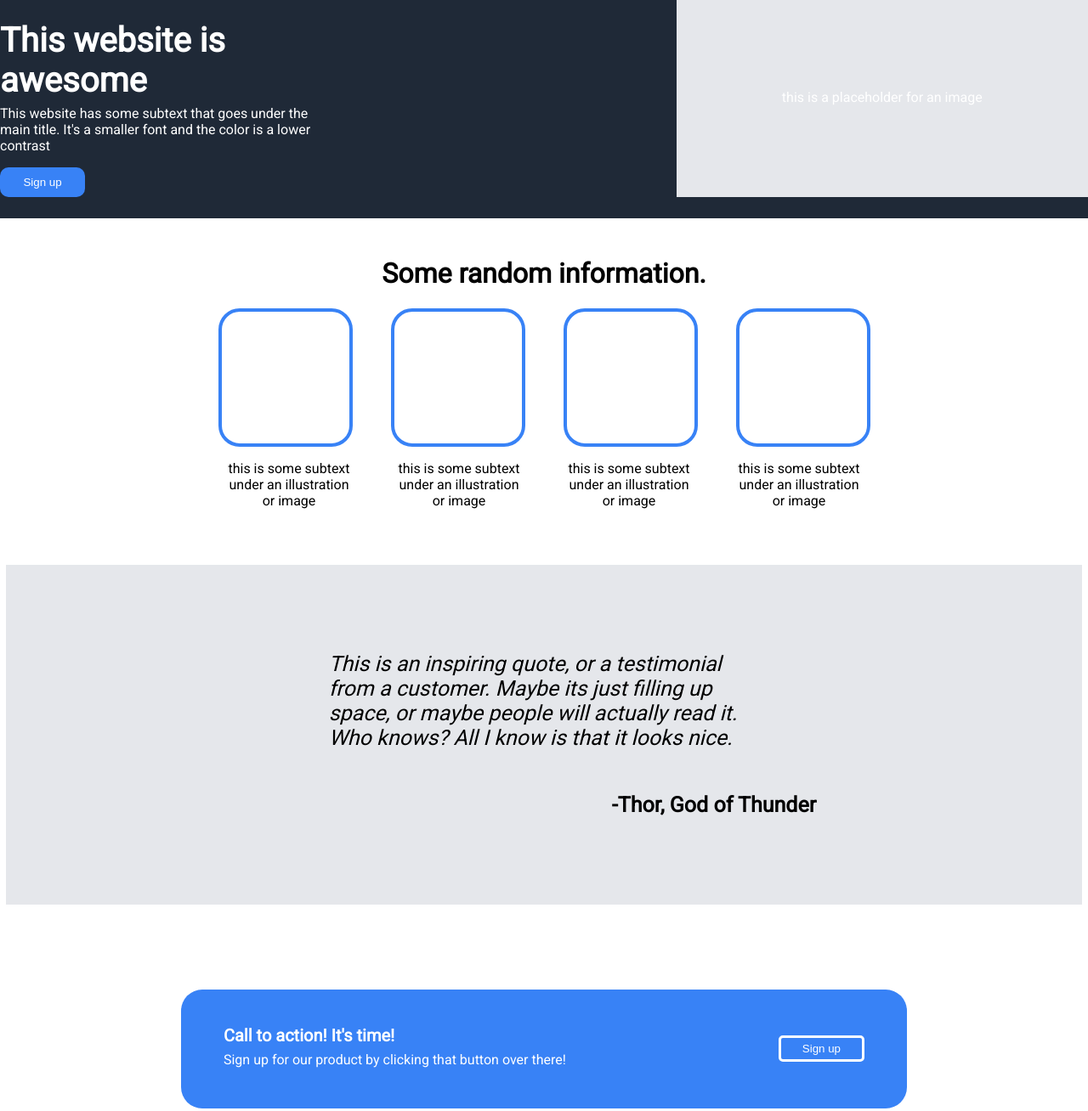
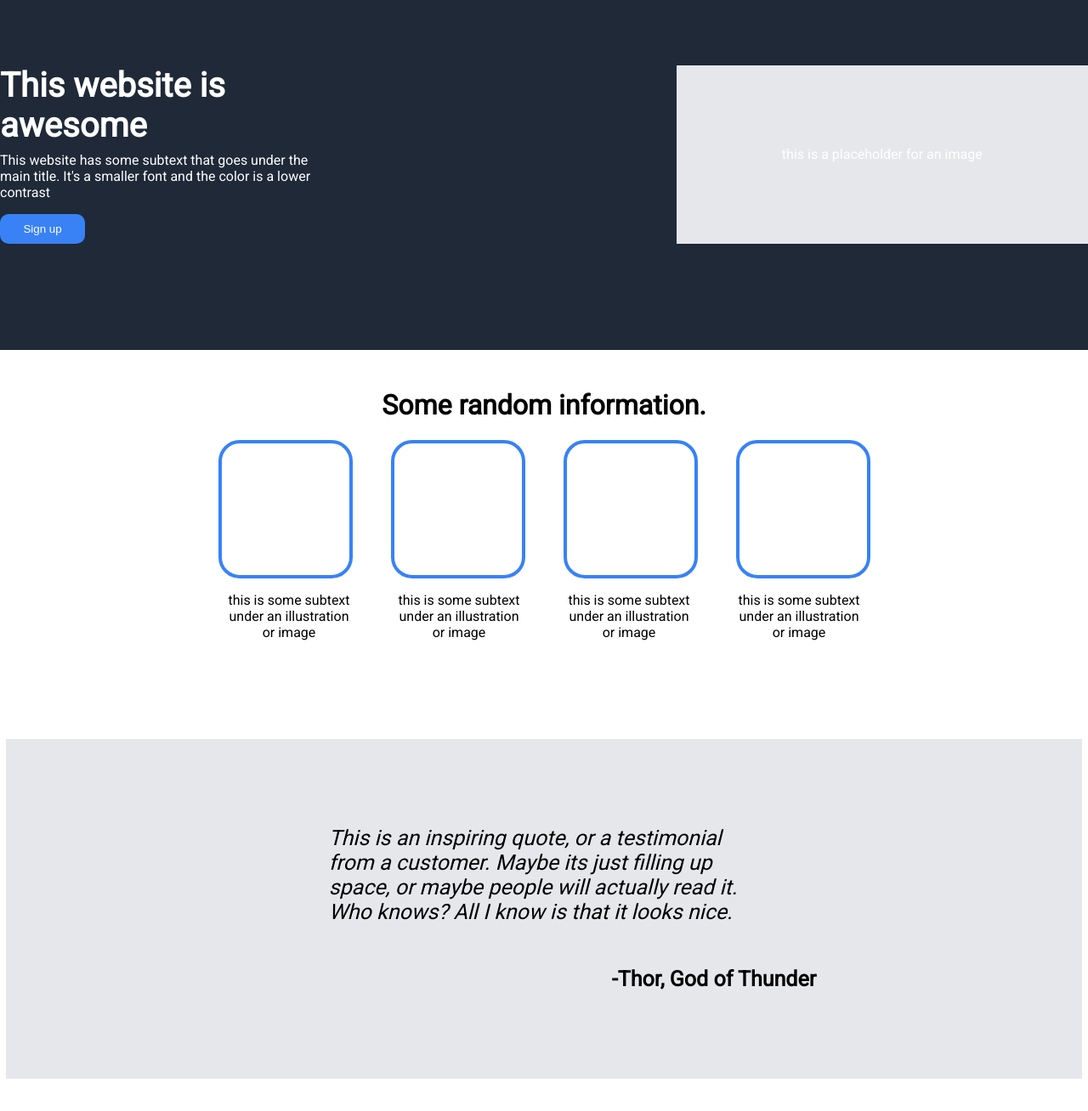
Before and after one commit to JCPlamo/landing-page, a plain HTML site: page index.html in a window 1280 px wide. Shown: the part 84-1392 px from the top of the page at 85% size. Drawn offline with Linux system fonts and the light colour scheme.

Commit message:
Adjust sizing and padding

```diff
--- a/style.css
+++ b/style.css
@@ -45,12 +45,12 @@ body {
 .hero {
     color: white;
     margin-top: 0;
-    padding-top: 0;
+    padding-top: 80px;
     display: flex;
     flex-direction: row;
     justify-content: center;
     /* padding-left: 200px; */
-    padding-bottom: 25px;
+    padding-bottom: 125px;
     gap: 400px;
 }
 
@@ -62,7 +62,8 @@ body {
 
 .subtext > h1 {
     font-size: 40px;
-    margin-bottom: -10px;
+    margin: 0;
+    margin-bottom: -8px;
 }
 
 .button {
@@ -124,6 +125,7 @@ body {
     flex-direction: row;
     gap: 50px;
     text-align: center;
+    margin-bottom: 50px;
 }
 
 .randominfo > p {
@@ -161,14 +163,14 @@ body {
 
 .actioncontainer {
     display: flex;
-    margin: 50px;
+    margin: 60px;
     padding: 50px;
     height: 40px;
     background-color: #3882F6;
     gap: 250px;
     color: white;
     align-items: center;
-    border-radius: 25px;
+    border-radius: 10px;
     line-height: 0;
 }
 
@@ -193,7 +195,7 @@ body {
 /* FOOTER */
 .footer {
     display: flex;
-    padding: 25px;
+    padding: 30px;
     color: white;
     justify-content: center;
 }
```
